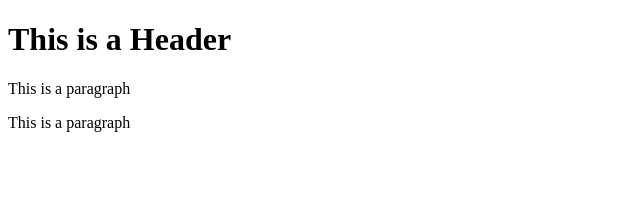
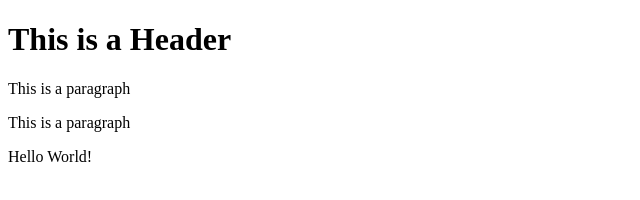
Before and after one commit to jpquidachay/git-test, a website: page index.html in a window 1280 px wide. Shown: the whole page, without its empty margins (0-640 px from the left). Drawn offline with Linux system fonts and the light colour scheme.

Commit message:
Using npm

```diff
--- a/index.html
+++ b/index.html
@@ -10,5 +10,6 @@
     <h1>This is a Header</h1>
     <p>This is a paragraph</p>
     <p>This is a paragraph</p>
+    <p>Hello World!</p>
   </body>
 </html>
```
Also changed, not shown: package.json (added, +24 -0 lines), 2 other files.
